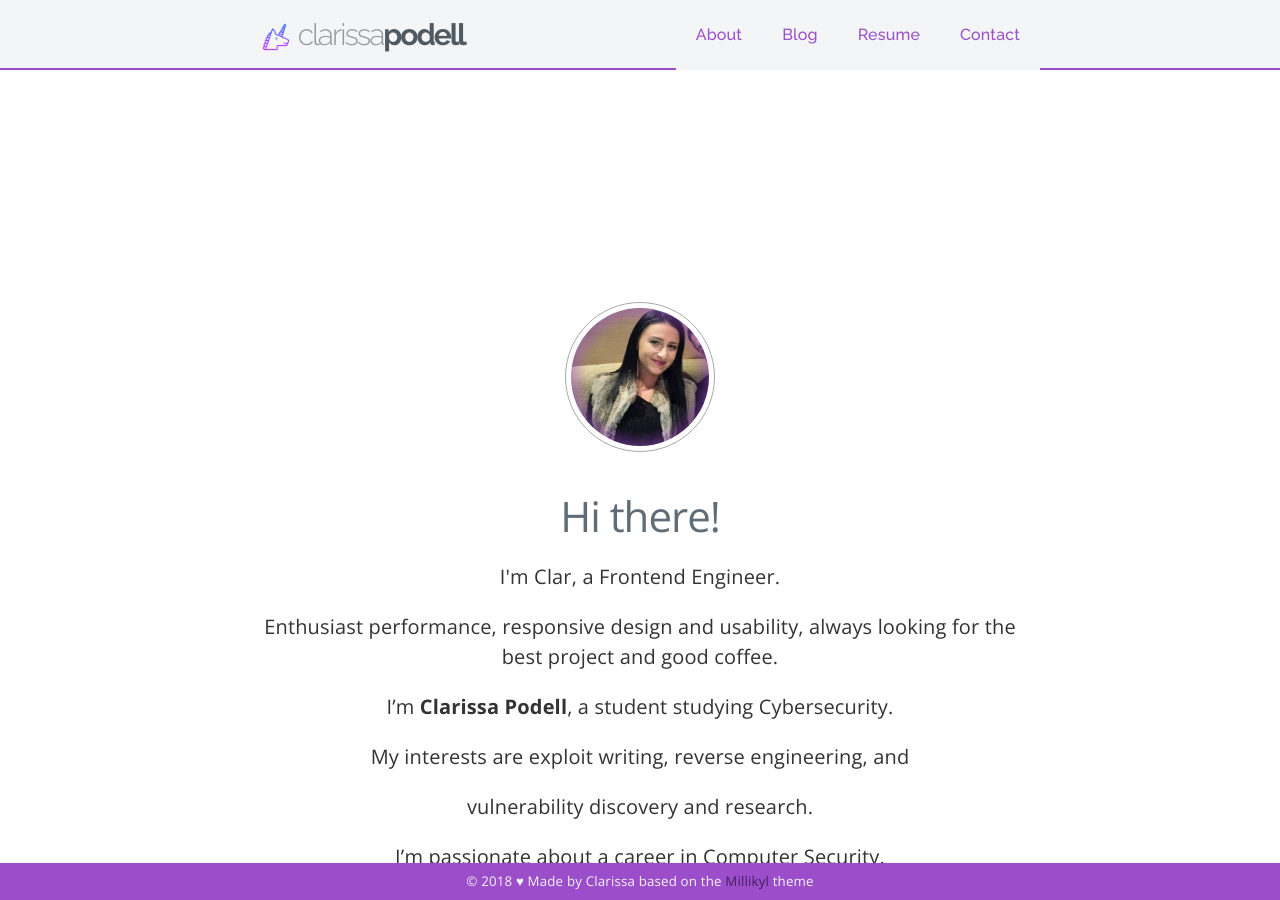
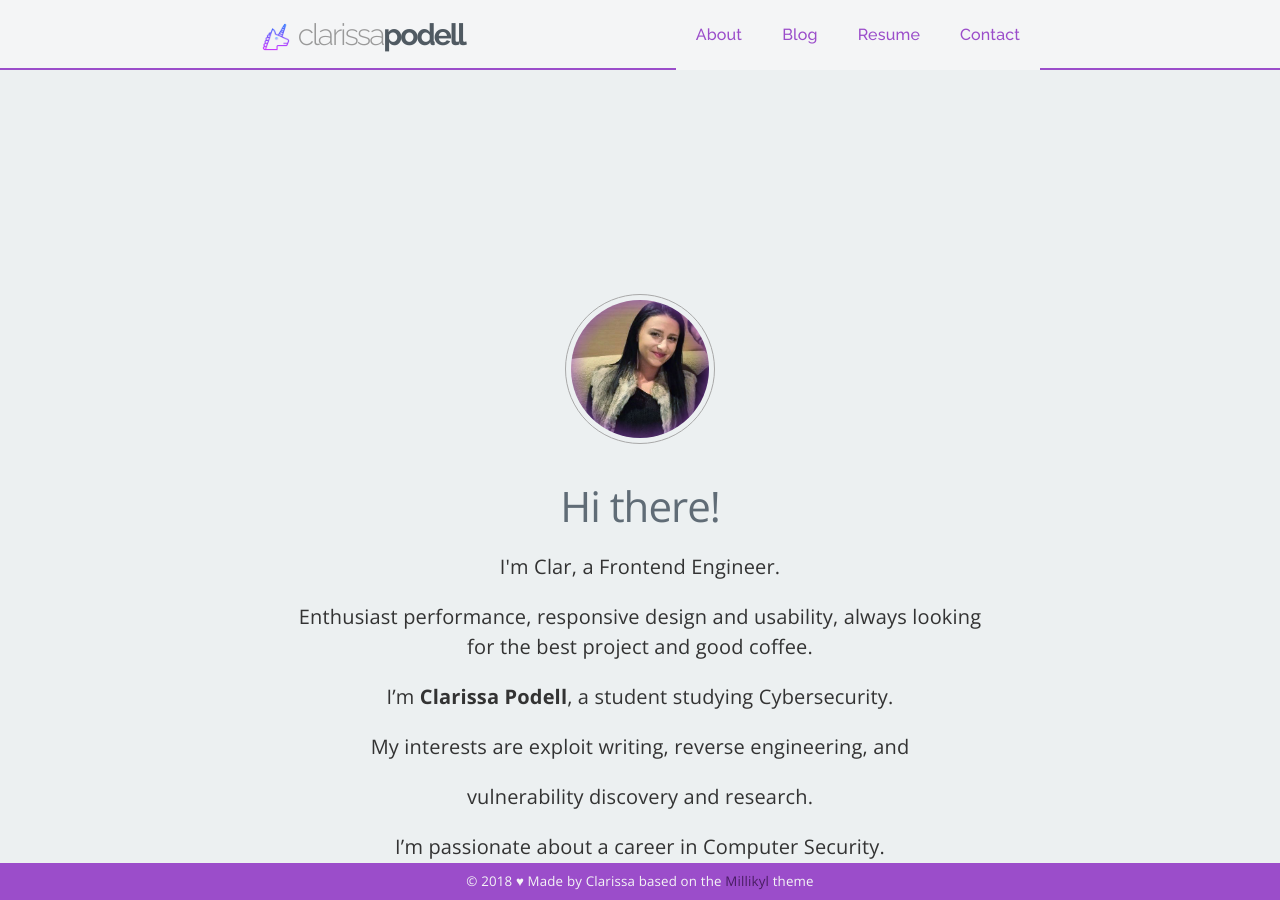
Before and after one commit to c1arissa/c1arissa.github.io, a Jekyll site: the page built from index.md, in a window 1280 px wide and 900 px high. Built offline with Jekyll 4.4.1, drawn with Linux system fonts in a browser that asks for light colours; nearby versions of some CDN libraries.

Commit message:
Update head.html

```diff
--- a/_includes/head.html
+++ b/_includes/head.html
@@ -16,6 +16,8 @@
 
   <link rel="stylesheet" href="{{ "/css/main.css" | prepend: site.baseurl }}">
   <link rel="stylesheet" href="{{ "/css/syntax.css" | prepend: site.baseurl }}">
+  <link href="css/demo.css" rel="stylesheet">
+
   <link rel="stylesheet" href="https://cdnjs.cloudflare.com/ajax/libs/font-awesome/4.7.0/css/font-awesome.min.css">
   <link rel="stylesheet" type="text/css"
 href="https://fonts.googleapis.com/css?family=Roboto:400,500,700,400i,500i|Open+Sans:400,600,700,400i,600i|Source+Sans+Pro:400,600,700,400i,600i|Raleway:300,300i,400,400i,500,500i,600,600i,700">
```
